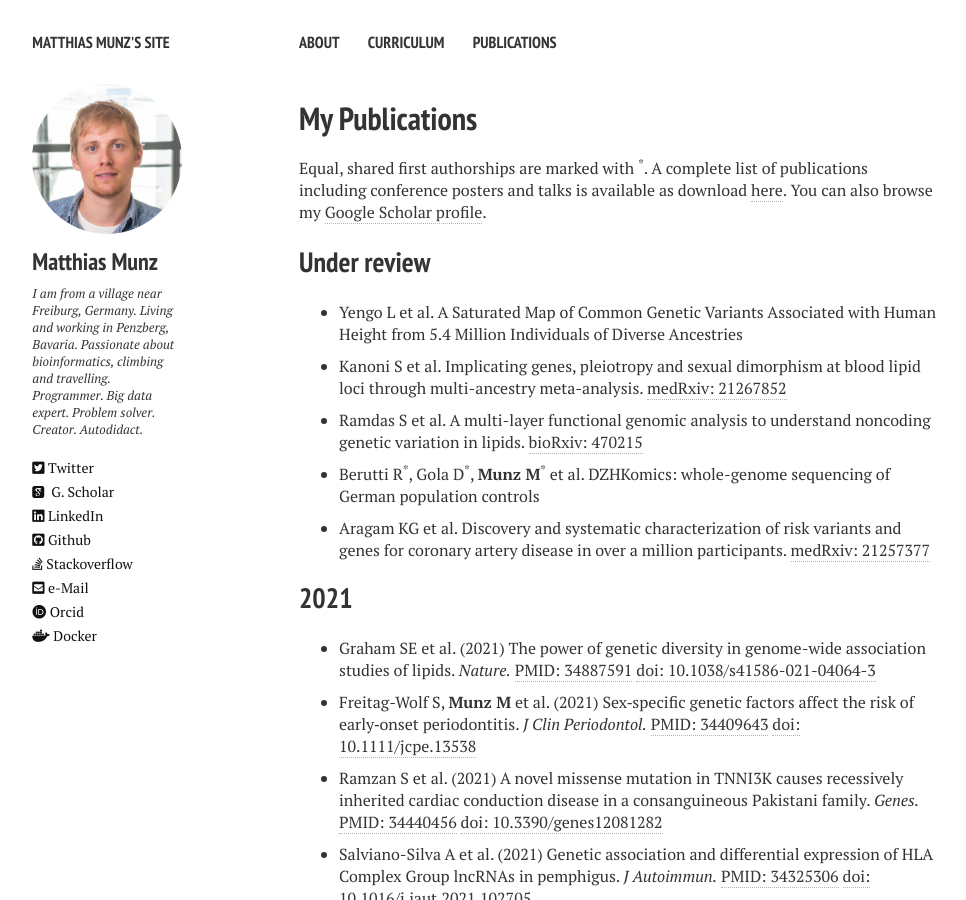
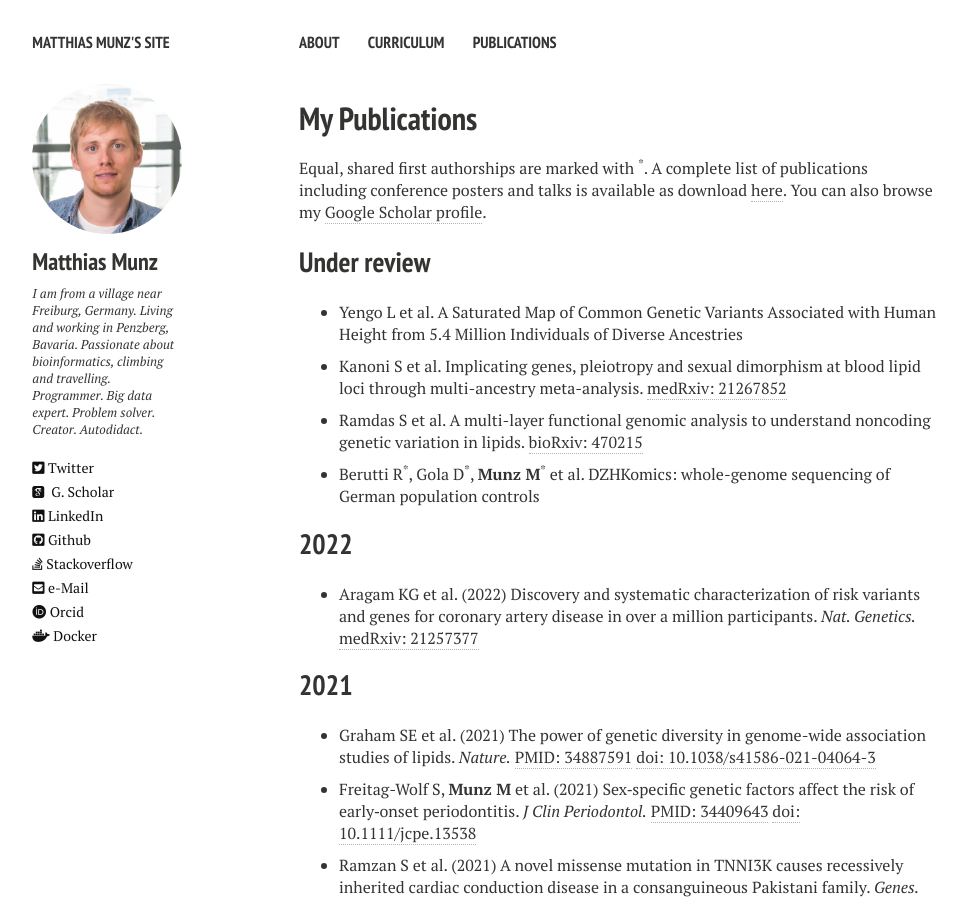
Before and after one commit to matmu/matmu.github.io-deprecated, a Jekyll site: the page built from _pages/publications.md, in a window 1280 px wide and 900 px high. Shown: the whole window, without its empty margins (21-987 px from the left). Built offline with Jekyll 4.4.1, drawn with Linux system fonts in a browser that asks for light colours; nearby versions of some CDN libraries.

Commit message:
Update publications.yml

```diff
--- a/_data/publications.yml
+++ b/_data/publications.yml
@@ -13,10 +13,14 @@
       biorxiv_link: https://doi.org/10.1101/2021.12.07.470215
     - authors: "Berutti R<sup>*</sup>, Gola D<sup>*</sup>, <b>Munz M</b><sup>*</sup> et al."
       title: "DZHKomics: whole-genome sequencing of German population controls"
+
+- year: 2022
+  publications:
     - authors: "Aragam KG et al."
       title: "Discovery and systematic characterization of risk variants and genes for coronary artery disease in over a million participants."
       medrxiv: 21257377
       medrxiv_link: "https://doi.org/10.1101/2021.05.24.21257377"
+      journal: Nat. Genetics.
 
 - year: 2021
   publications:
```
